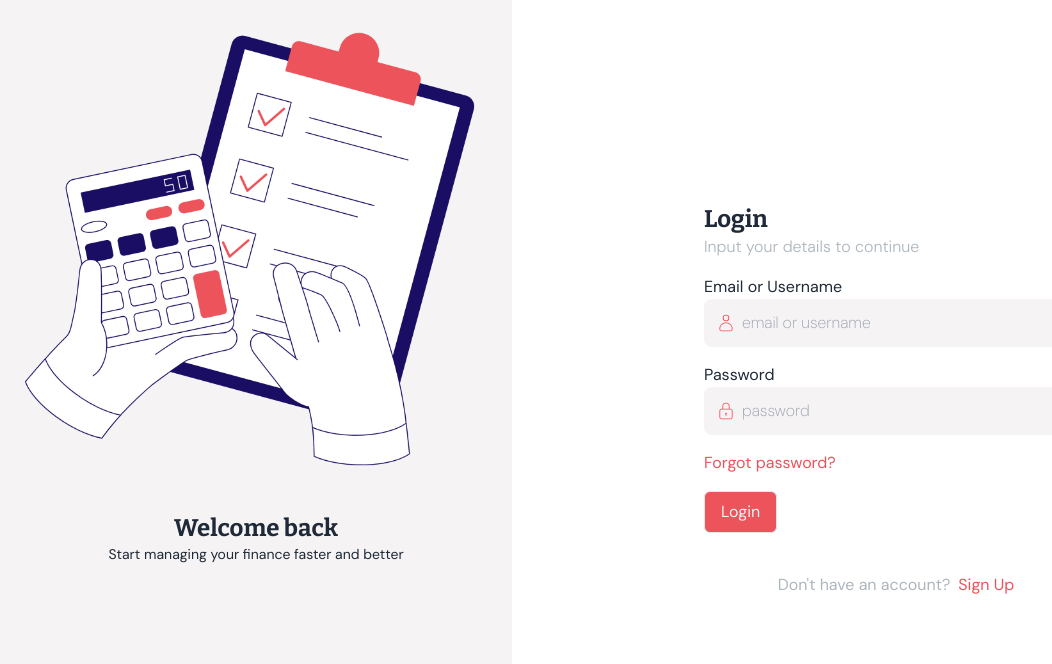
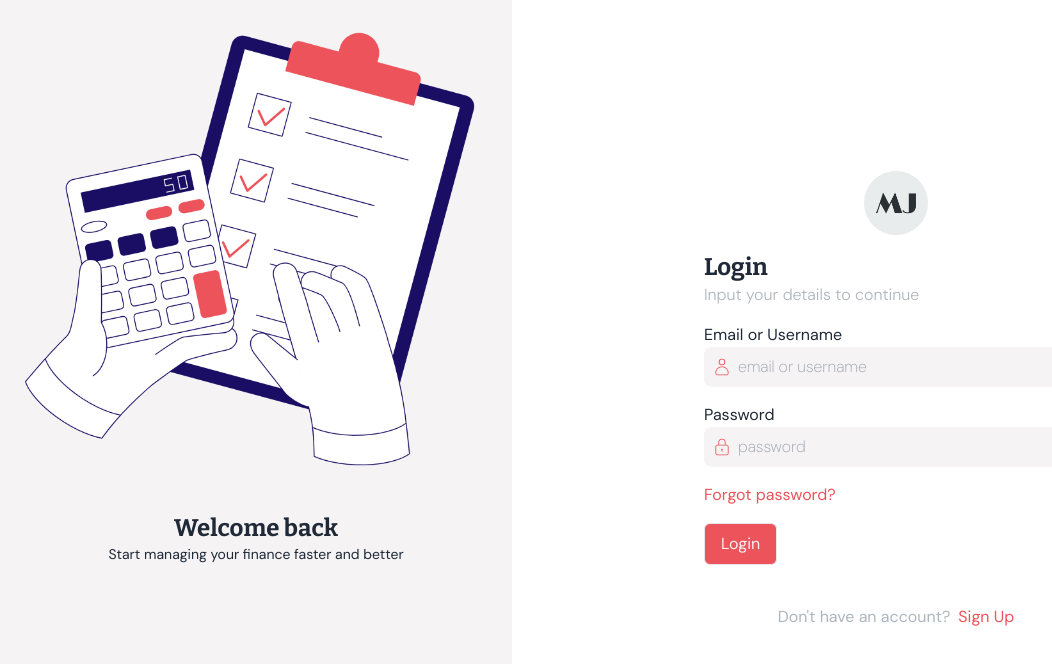
Before and after one commit to JoshuaOzorji/expense-tracker-app, a React (Vite) app in the folder client/: page / in a window 1280 px wide. Shown: the top 664 px of the page, without its empty margins (0-1052 px from the left). Built offline with nearby package versions, Linux system fonts and the light colour scheme; no server answers.

Commit message:
scroll bar x

```diff
--- a/client/index.html
+++ b/client/index.html
@@ -3,15 +3,27 @@
 	<head>
 		<meta charset="UTF-8" />
 		<link rel="icon" type="image/svg+xml" href="/favicon.ico" />
-		<meta name="viewport" content="width=device-width, initial-scale=1.0" />
+		<meta
+			name="viewport"
+			content="width=device-width, initial-scale=1.0" />
 
 		<link rel="preconnect" href="https://fonts.googleapis.com" />
-		<link rel="preconnect" href="https://fonts.gstatic.com" crossorigin />
+		<link
+			rel="preconnect"
+			href="https://fonts.gstatic.com"
+			crossorigin />
 		<link
 			href="https://fonts.googleapis.com/css2?family=Bitter:ital,wght@0,100..900;1,100..900&family=DM+Sans:ital,opsz,wght@0,9..40,100..1000;1,9..40,100..1000&display=swap"
 			rel="stylesheet" />
 
 		<title>Expense Tracker</title>
+
+		<style>
+			/* Force vertical scrollbar to always be visible */
+			body {
+				overflow-x: hidden;
+			}
+		</style>
 	</head>
 	<body>
 		<div id="root"></div>
--- a/client/src/App.tsx
+++ b/client/src/App.tsx
@@ -11,36 +11,61 @@ const App = () => {
 	const { data: authUser } = useQuery({ queryKey: ["authUser"] });
 
 	return (
-		<main>
+		<main className='w-full'>
 			<Routes>
 				<Route element={<Layout2 />}>
 					<Route
 						path='/'
-						element={!authUser ? <LoginPage /> : <Navigate to='/dashboard' />}
+						element={
+							!authUser ? (
+								<LoginPage />
+							) : (
+								<Navigate to='/dashboard' />
+							)
+						}
 					/>
 
 					<Route
 						path='/signup'
-						element={!authUser ? <SignupPage /> : <Navigate to='/dashboard' />}
+						element={
+							!authUser ? (
+								<SignupPage />
+							) : (
+								<Navigate to='/dashboard' />
+							)
+						}
 					/>
 				</Route>
 
 				<Route element={<Layout />}>
 					<Route
 						path='/dashboard'
-						element={authUser ? <HomePage /> : <Navigate to='/' />}
+						element={
+							authUser ? (
+								<HomePage />
+							) : (
+								<Navigate to='/' />
+							)
+						}
 					/>
 				</Route>
 				<Route
 					path='*'
-					element={<Navigate to={authUser ? "/dashboard" : "/"} />}
+					element={
+						<Navigate
+							to={
+								authUser
+									? "/dashboard"
+									: "/"
+							}
+						/>
+					}
 				/>
 			</Routes>
 
 			<Toaster
 				toastOptions={{
-					className:
-						"border px-[6px] py-[4px] text-sm rounded-md bg-[#F8F9F9] text-black",
+					className: "border px-[6px] py-[4px] text-sm rounded-md bg-[#F8F9F9] text-black",
 
 					success: {
 						iconTheme: {
--- a/client/src/components/Activity.tsx
+++ b/client/src/components/Activity.tsx
@@ -28,7 +28,7 @@ const Activity = () => {
 	}
 
 	return (
-		<main className='p-2 my-8 border rounded-md shadow-md shadow-accent w-full md:w-[75%] mx-auto '>
+		<main className='p-2 my-8 border rounded-md shadow-md shadow-accent w-full md:w-[75%] mx-auto max-w-full'>
 			<header className='flex items-center justify-between p-2 my-2 border border-sec'>
 				<p className='text-xs md:text-base'>
 					Recent Activities
--- a/client/src/components/Dashboard.tsx
+++ b/client/src/components/Dashboard.tsx
@@ -91,7 +91,7 @@ const Dashboard = () => {
 		0;
 
 	return (
-		<main className='p-2 border rounded-md shadow-md '>
+		<main className='max-w-full p-2 border rounded-md shadow-md'>
 			<div className='flex items-center justify-between p-1'>
 				<p>
 					<GreetingCard />
--- a/client/src/components/Footer.tsx
+++ b/client/src/components/Footer.tsx
@@ -2,7 +2,7 @@ import { Link } from "react-router-dom";
 
 const Footer = () => {
 	return (
-		<main className='bg-black/5 py-1.5'>
+		<main className='bg-black/5 py-1.5 w-full'>
 			<section className='flex items-center justify-between bucket'>
 				<Link to='/'>
 					<span className='text-neutral-600 hover:text-pry  text-[0.8rem] md:text-sm font-bold animate'>
--- a/client/src/components/Header.tsx
+++ b/client/src/components/Header.tsx
@@ -4,8 +4,8 @@ import UserMenu from "./UserMenu";
 
 const Header = () => {
 	return (
-		<main className='px-2 bg-white border-b md:px-6'>
-			<div className='flex items-center justify-between p-2 mx-auto md:p-3 font-dmSans '>
+		<main className='px-2 bg-white border-b md:px-6 w-full'>
+			<div className='flex items-center justify-between p-2 mx-auto md:p-3 font-dmSans'>
 				<Link to='/'>
 					<img
 						src={logo}
--- a/client/src/components/SortMenu.tsx
+++ b/client/src/components/SortMenu.tsx
@@ -18,8 +18,8 @@ const SortMenu = ({ onSortFieldChange }: SortMenuProps) => {
 			<select
 				value={selectedValue}
 				onChange={handleValueChange}
-				className='focus:outline-none'>
-				<option value='' disabled>
+				className='bg-white focus:outline-none'>
+				<option value='' disabled className='bg-white '>
 					Sort by
 				</option>
 				<option value='category'>Category</option>
--- a/client/src/components/TransactionForm.tsx
+++ b/client/src/components/TransactionForm.tsx
@@ -129,7 +129,7 @@ const TransactionForm = ({
 			)}
 
 			<Dialog open={dialogOpen} onOpenChange={setDialogOpen}>
-				<DialogContent className=''>
+				<DialogContent className='w-[86%] md:w-full'>
 					<DialogHeader>
 						<DialogTitle className='text-base md:text-lg'>
 							{isUpdate
@@ -262,7 +262,7 @@ const TransactionForm = ({
 						<DialogFooter>
 							<button
 								type='submit'
-								className='buttonSm mt-1 md:mt-2'>
+								className='mt-1 buttonSm md:mt-2'>
 								<p>
 									{isUpdate
 										? updatePending
--- a/client/src/components/UserProfile.tsx
+++ b/client/src/components/UserProfile.tsx
@@ -70,7 +70,7 @@ const UserProfile = () => {
 					Edit Profile
 				</button>
 			</DialogTrigger>
-			<DialogContent>
+			<DialogContent className='w-[86%] md:w-full'>
 				<DialogHeader>
 					<DialogTitle>Edit profile</DialogTitle>
 				</DialogHeader>
@@ -110,7 +110,6 @@ const UserProfile = () => {
 						</span>
 					</div>
 
-					<div className='flex flex-col items-center justify-between gap-2 md:flex-row'>
 					<span className='w-full'>
 						<InputField
 							label='Username'
@@ -141,12 +140,11 @@ const UserProfile = () => {
 									onChange={
 										handleFileChange
 									}
-										className='outline-none bg-accent font-extralight capitalize flex-grow'
+									className='flex-grow capitalize outline-none bg-accent font-extralight'
 								/>
 							</div>
 						</label>
 					</span>
-					</div>
 
 					<div className='flex flex-col items-center justify-between gap-2 md:flex-row'>
 						<span className='w-full'>
--- a/client/src/index.css
+++ b/client/src/index.css
@@ -1,13 +1,17 @@
 @tailwind base;
 @tailwind components;
 @tailwind utilities;
+
+* {
+	box-sizing: border-box;
+}
 
 .animate {
 	@apply transition-all delay-100;
 }
 
 .label {
-	@apply flex items-center gap-1.5 p-1.5 md:p-3 rounded-lg bg-accent text-sm md:text-base;
+	@apply flex items-center gap-1.5 p-1.5 md:p-2 rounded-lg bg-accent text-sm md:text-base;
 }
 
 .custom-input {
@@ -47,7 +51,7 @@
 }
 
 .bucket {
-	@apply w-[90%] p-1 md:p-2 mx-auto transition-all delay-100;
+	@apply w-[94%] md:w-[90%] p-1 md:p-2 mx-auto transition-all delay-100 overflow-hidden max-w-full;
 }
 
 .animate {
--- a/client/src/pages/HomePage.tsx
+++ b/client/src/pages/HomePage.tsx
@@ -15,9 +15,15 @@ const HomePage = () => {
 	}, [authUser, navigate]);
 
 	return (
-		<main className='bucket'>
-			<Dashboard />
-			<Activity />
+		<main>
+			<div className='bucket'>
+				<div className='overflow-hidden'>
+					<Dashboard />
+				</div>
+				<div className='overflow-hidden'>
+					<Activity />
+				</div>
+			</div>
 		</main>
 	);
 };
--- a/client/src/pages/LoginPage.tsx
+++ b/client/src/pages/LoginPage.tsx
@@ -4,6 +4,7 @@ import { CiUser } from "react-icons/ci";
 import { CiLock } from "react-icons/ci";
 import { Link, useNavigate } from "react-router-dom";
 import { ChangeEvent, FormEvent, useEffect, useState } from "react";
+import brandLogo from "/mrjosh-logo.png";
 
 const LoginPage = () => {
 	const { authUser } = useAuthUser();
@@ -56,7 +57,16 @@ const LoginPage = () => {
 
 			<section className='md:w-[60%] flex flex-col justify-center min-h-screen'>
 				<div className='block w-[80%] md:w-[50%] mx-auto space-y-4'>
-					<div>
+					<Link
+						to='/login'
+						className='flex flex-col items-center'>
+						<img
+							src={brandLogo}
+							alt='Brand Logo'
+							className='object-contain w-12 h-12 md:h-16 md:w-16'
+						/>
+					</Link>
+					<div className=''>
 						<h2 className='font-bold text-h2 font-bitter'>
 							Login
 						</h2>
```
Also changed, not shown: client/public/mrjosh-logo.png (added). Lines whose indentation alone changed are shown as unchanged.
